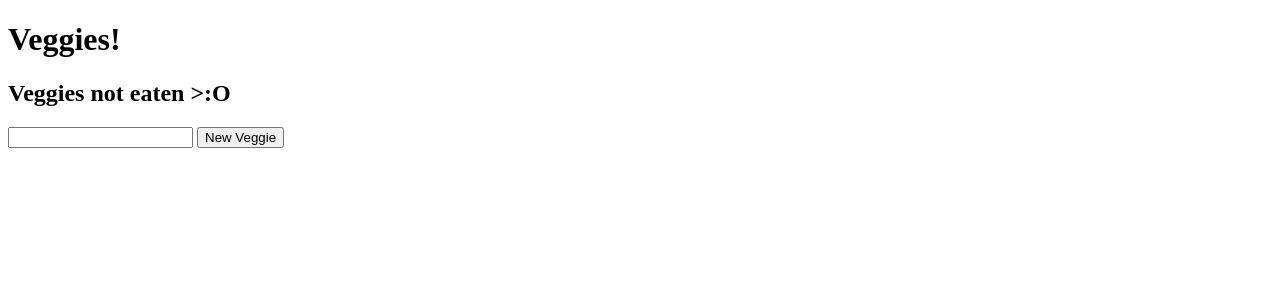
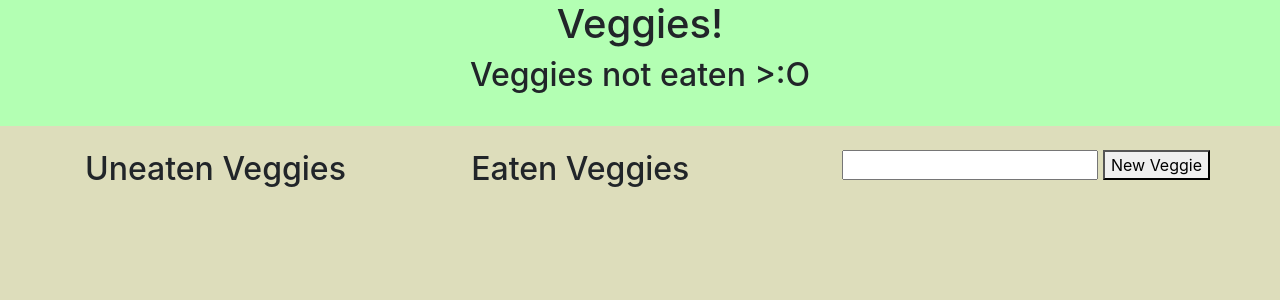
Before and after one commit to vanessa-wiedeman-cs/burger, a Node server app: page / in a window 1280 px wide. Shown: the top 300 px of the page. Run offline with Node 20, Linux system fonts and the light colour scheme; data that the repository does not hold is empty; some libraries are stand-ins or nearby versions.

Commit message:
final project all working and slightly styled

```diff
--- a/controllers/burgers_controller.js
+++ b/controllers/burgers_controller.js
@@ -22,8 +22,10 @@ router.post("/api/burgers", function(req, res) {
   var data = {burger_name: req.body.burger_name, devoured: req.body.devoured};
   burger.create(data, function(result) {
     // Send back the ID of the new quote
+    //console.log("Tesssst");
     console.log(result);
-   // res.redirect("/");
+    res.redirect("/");
+    console.log("redirect");
   });
   //res.redirect('/');
 });
--- a/views/index.handlebars
+++ b/views/index.handlebars
@@ -1,17 +1,23 @@
-<h1>Veggies!</h1>
+<header class="text-center" style="background-color: #b3ffb3;"><h1>Veggies!</h1>
 
 <h2>Veggies not eaten >:O</h2>
-
-<div>
+<br>
+</header>
+</br>
+<div class="container">
+<div class="row">
+<div class="col">
+  <h2>Uneaten Veggies</h2>
   {{#each burgers}}
   {{#unless devoured}}
    <p>{{burger_name}}</p>
-   <button>Eat the Veggie!</button>
+   <button class="getEat" data-veggieid="{{this.id}}">Eat the Veggie!</button>
   {{/unless}}
   {{/each}}
 </div>
 
-<div>
+<div class="col">
+  <h2>Eaten Veggies</h2>
   {{#each burgers}}
   {{#if devoured}}
     <p>{{burger_name}}</p>
@@ -27,12 +33,15 @@
 
 
 </div>
-
+</div>
+</div>
 
 <script>
+
   $("#clicks").click(function(e){
     e.preventDefault();
     postVeggie();
+    window.location.replace("/");
   });
  function postVeggie (){
    //e.preventDefault();
@@ -42,8 +51,28 @@
       url: "/api/burgers" ,
       data: Veggie
     }).then(function(data, err){
-      console.log("pls");
+     // console.log("pls");
     })
 
   }
+
+  $(".getEat").on("click", function(event) {
+    var id = $(this).data("veggieid");
+  console.log(id);
+    var newVeggieState = {
+      devoured: 1
+    };
+
+    // Send the PUT request.
+    $.ajax("/api/burgers/"+id, {
+      type: "PUT",
+      data: newVeggieState
+    }).then(
+      function() {
+        console.log("changed veggie to", newVeggieState);
+        // Reload the page to get the updated list
+        location.reload();
+      }
+    );
+  });
 </script>
--- a/views/layouts/main.handlebars
+++ b/views/layouts/main.handlebars
@@ -3,10 +3,11 @@
 <head>
 	<meta charset="UTF-8">
 		<script src="https://cdnjs.cloudflare.com/ajax/libs/jquery/3.3.1/jquery.js"></script>
+		<link rel="stylesheet" href="https://stackpath.bootstrapcdn.com/bootstrap/4.3.1/css/bootstrap.min.css" integrity="sha384-ggOyR0iXCbMQv3Xipma34MD+dH/1fQ784/j6cY/iJTQUOhcWr7x9JvoRxT2MZw1T" crossorigin="anonymous">
 		<title>Tacos!</title>
 
 	</head>
-	<body>
+	<body style="background-color: #ddddbb;">
 		{{{ body }}}
 	</body>
 </html>
```
